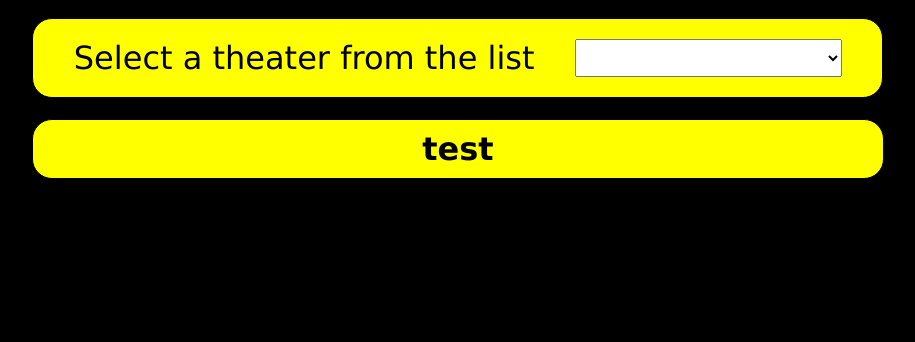
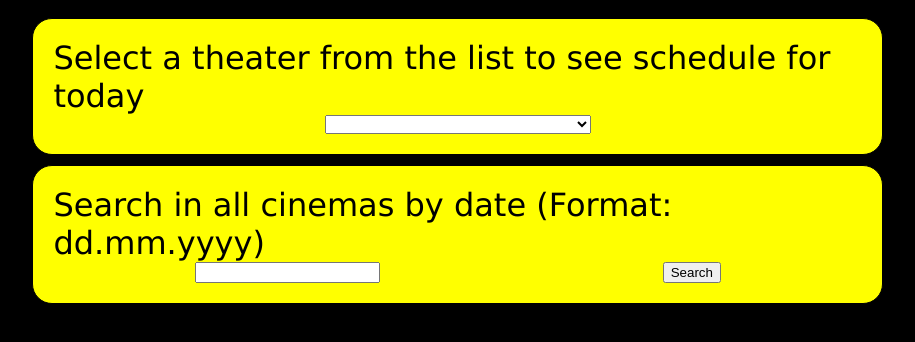
Before and after one commit to LarisaPk/Movie-Information-App, a plain HTML site: page index.html in a window 1280 px wide. Shown: the whole page, without its empty margins (102-1017 px from the left). Drawn offline with nearby package versions, Linux system fonts and the light colour scheme; no server answers.

Commit message:
added search field and button

```diff
--- a/index.html
+++ b/index.html
@@ -11,15 +11,19 @@
     <body >
         <div class="content">
         <div id ="select">
-            <label>Select a theater from the list </label>
+            <label>Select a theater from the list to see schedule for today</label>
             <select id="cinema">
-
-             </select>
+            </select>
         </div>
+		<div id="search">
+			<label>Search in all cinemas by date (Format: dd.mm.yyyy)</label>
+			<input type="text" name="date">
+			<input type="button" id="searchButton" value="Search">
+		</div>
         <div id="schedule">
 
         </div>
-			<h1>test</h1>
+
         </div>
         <script src="script.js" type="text/javascript"></script>
 
--- a/script.js
+++ b/script.js
@@ -58,7 +58,7 @@ var requestId;//variable for the id of the theatre needed for the request url
            var d = new Date();//creates variable and assigns it to the current date
            var strDate = d.getDate() + "." + (d.getMonth()+1) + "." + d.getFullYear();//from the current date gets date, month, year in that orded put them in the string for fruther use
 
-           $( "#select" ).after( "<h1>Ongoing movies in "+$("#cinema").val()+" "+strDate+"</h1>" ); //creates new element <h1> with text about choosen cimnema
+           $( "#search" ).after( "<h1>Ongoing movies in "+$("#cinema").val()+" "+strDate+"</h1>" ); //creates new element <h1> with text about choosen cimnema
            $( "h1" ).hide();  //hides h1 element
            $( "h1" ).fadeIn('slow');  //animates the opacity of the matched elements
            var schedule = xmlhttp2.responseXML;//creates variable with value of responseXML
--- a/style.css
+++ b/style.css
@@ -24,7 +24,7 @@ img{
     flex-wrap: wrap;
 
 }
-#select {
+#select, #search {
     font-size: 2rem;
     padding: 20px;
     border: 1px solid black;
@@ -36,6 +36,7 @@ img{
     width:80%;
     border-radius: 20px;
     background-color: yellow;
+	margin-bottom: 10px;
 }
 
 h1, h2 {
```
